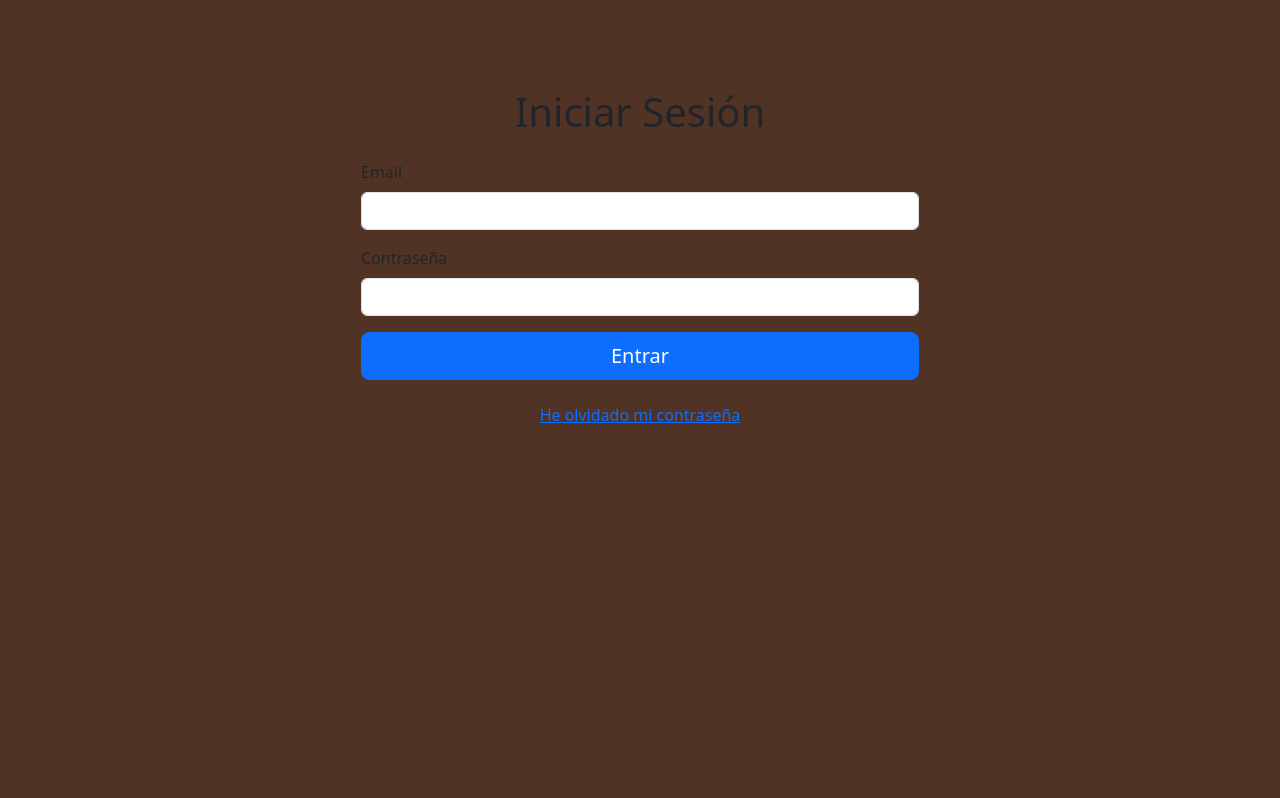
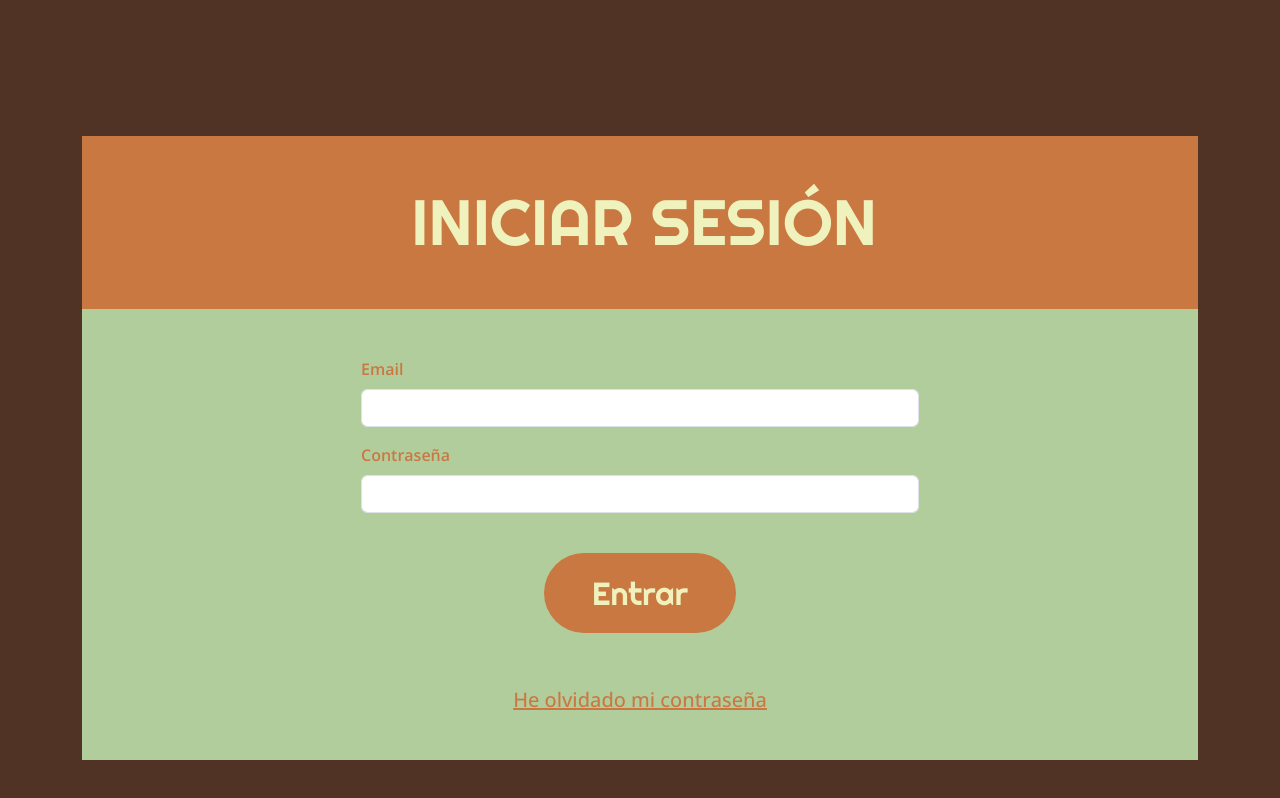
Before and after one commit to comicsanx/Scaperoom-Demo, a React app: page /login in a window 1280 px wide. Built offline with nearby package versions, Linux system fonts and the light colour scheme; no server answers.

Commit message:
diseno login hecho

```diff
--- a/src/front/CSS/General-UI.css
+++ b/src/front/CSS/General-UI.css
@@ -9,6 +9,7 @@
     font-size: 1.5rem;
 
 }
+
 
 @media (min-width: 992px) {
     .righteous {
@@ -30,13 +31,44 @@
     }
 }
 
-.ranking-title {
-    font-size: 3rem;
+/* Colores */
+
+.yellow{
+color:#F0F2BD;
 }
 
-.ranking-container{
-    background-color: #B2CD9C;
-    color: #4B352A;
+.background-yellow{
+background-color: #F0F2BD;
+}
+
+.green {
+color:#B2CD9C;
+}
+
+.background-green {
+background-color: #B2CD9C;
+}
+
+.orange {
+color:#CA7842;
+}
+
+.backgrond-orange{
+background-color:#CA7842 ;
+}
+
+.brown {
+color:#4B352A;
+}
+
+.background-brown {
+background-color: #4B352A;
+}
+
+/* tamaño */
+
+.header-title {
+    font-size: 4rem;
 }
 
 /* Botones */
@@ -59,6 +91,30 @@
     background-color: #F0F2BD;
     color: #4B352A;
     border-color: #B2CD9C;
+}
+
+.ClassicButton-Variation {
+    color: #F0F2BD;
+    background-color: #CA7842;
+    background-image: radial-gradient(circle at 0% 50%, #4B352A 0%, #4B352A 100%);
+    background-size: 0% 100%;
+    background-repeat: no-repeat;
+    background-position: left center;
+    border: none;
+    overflow: hidden;
+    position: relative;
+    transition: background-size 0.6s ease-in, color 0.5s ease-in, background-color 0.5s ease-in;
+}
+
+.ClassicButton-Variation:hover {
+    background-size: 300% 100%;
+    background-color: #4B352A;
+    color: #F0F2BD;
+    border: none;
+}
+
+.btn-link.orange:hover {
+  color: #F0F2BD;
 }
 
 .editbutton {
@@ -105,6 +161,14 @@
     font-weight: 400;
     font-style: normal;
 }
+.ranking-title {
+    font-size: 3rem;
+}
+
+.ranking-container{
+    background-color: #B2CD9C;
+    color: #4B352A;
+}
 
 .ranking-card{
     background-color: #B2CD9C;
@@ -136,6 +200,8 @@
 .ranking-time {
     color: #CA7842;
 }
+
+
 
 /* Dashboard mediaQueries */
 
--- a/src/front/pages/Home.jsx
+++ b/src/front/pages/Home.jsx
@@ -35,15 +35,15 @@ export function Home() {
 							<div className="btn-group-vertical d-flex justify-content-center align-items-center">
 								<div className="button-group col-lg-6 col-md-12 col-sm-12 col-xs-12 mt-5">
 								<ButtonWithSFX onClick={handleLogin} sfxName="BUTTON_CLICK"
-								className="ClassicButton mb-3 rounded-pill px-4 py-3 w-100">
+								className="ClassicButton righteous mb-3 rounded-pill px-4 py-3 w-100">
 								  <h2>Iniciar Sesión</h2>
 								</ButtonWithSFX>
 
-								<ButtonWithSFX onClick={handleSignup} sfxName="BUTTON_CLICK" className="ClassicButton mb-3 rounded-pill px-4 py-3 w-100">
+								<ButtonWithSFX onClick={handleSignup} sfxName="BUTTON_CLICK" className="ClassicButton righteous mb-3 rounded-pill px-4 py-3 w-100">
 									<h2>Registro</h2>
 								</ButtonWithSFX>
 
-								<ButtonWithSFX onClick={handleCredits} sfxName="BUTTON_CLICK" className="ClassicButton mb-3 rounded-pill px-4 py-3 w-100">
+								<ButtonWithSFX onClick={handleCredits} sfxName="BUTTON_CLICK" className="ClassicButton righteous mb-3 rounded-pill px-4 py-3 w-100">
 									<h2>Créditos</h2>
 								</ButtonWithSFX>
 								</div>
--- a/src/front/pages/Login.jsx
+++ b/src/front/pages/Login.jsx
@@ -1,6 +1,8 @@
 import React, { useState } from "react";
 import { useNavigate } from "react-router-dom";
 import { useGame } from "../context/GameContext";
+import { ButtonWithSFX } from '../components/SFXButton';
+import '../CSS/General-UI.css';
 
 export const Login = () => {
     const { login } = useGame();
@@ -33,11 +35,14 @@ export const Login = () => {
     };
 
     return (
-        <div className="text-center mt-5 container">
-            <h1 className="mb-4">Iniciar Sesión</h1>
-            <form onSubmit={handleSubmit} className="col-md-6 mx-auto">
+        <div className="text-center mt-5 py-5 container">
+            <div className="background-green d-flex flex-column align-items-center w-100">
+                <div className="righteous ranking-number d-flex flex-column w-100 ps-2">
+            <h1 className="header-title righteous mt-5 yellow mb-5">INICIAR SESIÓN</h1>
+                </div>
+            <form onSubmit={handleSubmit} className="col-md-6 mx-auto m-5">
                 <div className="mb-3 text-start">
-                    <label htmlFor="exampleInputEmail1" className="form-label">Email</label>
+                    <label htmlFor="exampleInputEmail1" className="open-sans orange form-label">Email</label>
                     <input
                         type="email"
                         className="form-control"
@@ -49,7 +54,7 @@ export const Login = () => {
                     />
                 </div>
                 <div className="mb-3 text-start">
-                    <label htmlFor="exampleInputPassword1" className="form-label">Contraseña</label>
+                    <label htmlFor="exampleInputPassword1" className="open-sans orange form-label">Contraseña</label>
                     <input
                         type="password"
                         className="form-control"
@@ -59,15 +64,16 @@ export const Login = () => {
                         required
                     />
                 </div>
-                <button type="submit" className="btn btn-primary btn-lg w-100">Entrar</button>
+                <ButtonWithSFX type="submit" sfxName="BUTTON_CLICK" className="ClassicButton-Variation righteous mb-0 mt-4 rounded-pill px-5 py-3">Entrar</ButtonWithSFX>
             </form>
-            <div className="mt-3">
+            <div className="mb-5">
                 <button
-                    className="btn btn-link"
+                    className="btn btn-link open-sans orange"
                     onClick={() => navigate("/forgot-password")}
                 >
-                    He olvidado mi contraseña
+                    <h5>He olvidado mi contraseña</h5>
                 </button>
+            </div>
             </div>
         </div>
     );
```
Also changed, not shown: 1 other file.
